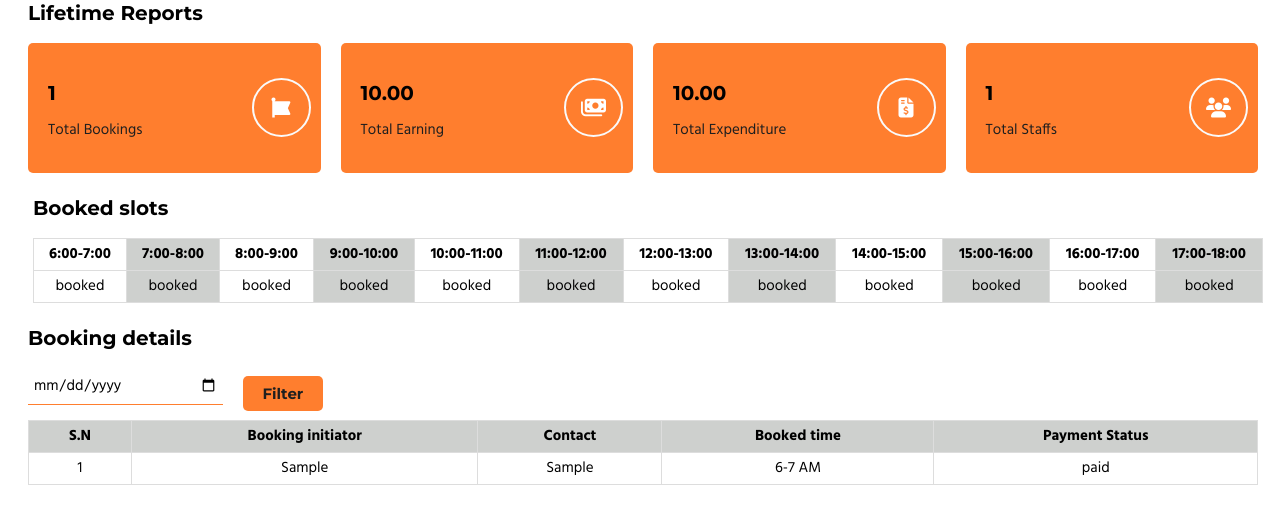
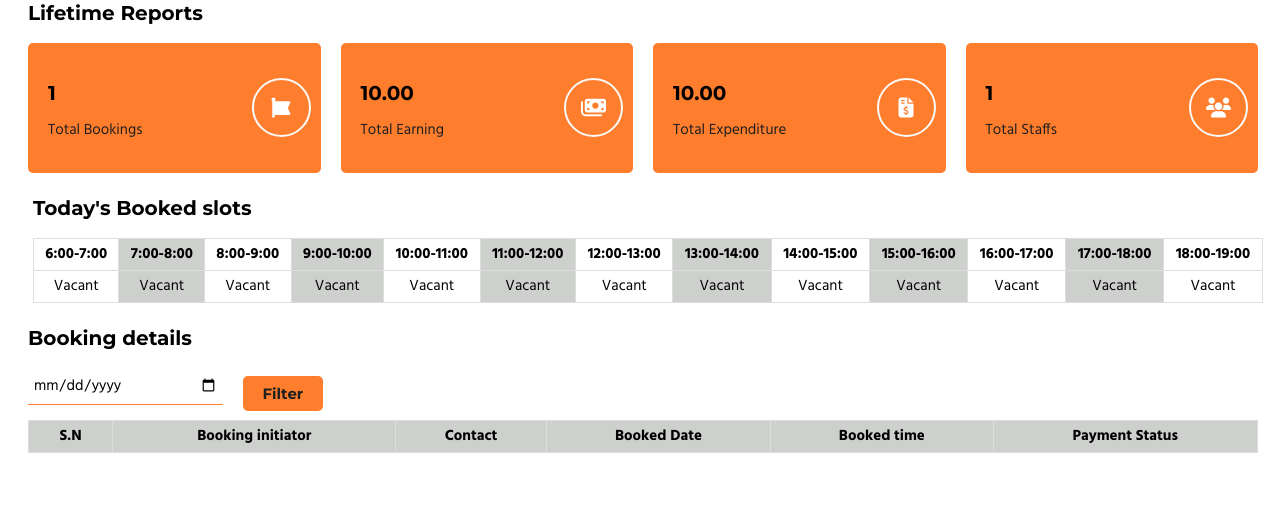
Before and after one commit to nischhal-hub/GoGoaGoal, a PHP site: page / in a window 1280 px wide. Shown: the part 175-699 px from the top of the page. Run offline with PHP 8.4, Linux system fonts and the light colour scheme; tables that the repository leaves empty hold one stand-in row (values such as "Sample post"); lists and menus that the app fills with data are empty; some libraries are stand-ins or nearby versions.

Commit message:
feat: add booked slots

```diff
--- a/global.css
+++ b/global.css
@@ -496,12 +496,6 @@ th {
   background-color: var(--secondary);
 }
 
-.greyGridTable th:hover {
-  background-color: var(--primary-transparent);
-}
-.greyGridTable td:hover {
-  background-color: var(--primary-transparent);
-}
 
 .reports {
   display: flex;
--- a/pages/dashboard.php
+++ b/pages/dashboard.php
@@ -1,30 +1,15 @@
 <?php
     $bookingListSql = "SELECT * FROM bookings";
-    $bookingSummarySql = "SELECT COUNT(*) FROM bookings";
-    $earningSummarySql = "SELECT SUM(amount) FROM checkout";
-    $expenditureSummarySql = "SELECT SUM(exp_amount) FROM expenditure";
-    $staffsSql = "SELECT COUNT(*) FROM staff";
+    $summaryQueries = [
+        "bookingSummarySql"=>"SELECT COUNT(*) FROM bookings",
+        "earningSummarySql"=>"SELECT SUM(amount) FROM checkout",
+        "expenditureSummarySql"=>"SELECT SUM(exp_amount) FROM expenditure",
+        "staffsSql"=>"SELECT COUNT(*) FROM staff"
+    ];
+    $currentDate = date("Y-m-d");
+    $bookedSlotQuery = "SELECT * FROM bookings WHERE booking_date = '$currentDate' ";
 
-    $summaryQueries = [
-        "SELECT COUNT(*) FROM bookings",
-        "SELECT SUM(amount) FROM checkout",
-        "SELECT SUM(exp_amount) FROM expenditure",
-        "SELECT COUNT(*) FROM staff"
-    ];
-    $resultArray = ["bookingSummarySql"=>0,"earningSummarySql"=>0,"expenditureSummarySql"=>0,"staffsSql"=>0];
-    $resultKeys = array_keys($resultArray);
-    $index = 0;
-    foreach ($summaryQueries as $key=>$query){
-        if($result = $conn->query($query)) {
-            $row = $result->fetch_assoc();
-            $resultArray[$resultKeys[$index]] = reset($row);
-        }
-        else{
-            echo 'Error:'.$conn->error.".<br>";
-        }
-        $index++;
-    }
-
+    // FOR FETCHING BOOKING LIST
     $result = $conn->query($bookingListSql);
     $bookings = [];
     $i = 0;
@@ -33,6 +18,29 @@
             $bookings[] = $row;
         }
     }
+
+    //FOR FETCHING SUMMARY LIST
+    $resultArray = ["bookingSummarySql"=>0,"earningSummarySql"=>0,"expenditureSummarySql"=>0,"staffsSql"=>0];
+    foreach ($summaryQueries as $key=>$query){
+        if($result = $conn->query($query)) {
+            $row = $result->fetch_assoc();
+            $resultArray[$key] = reset($row);
+        }
+        else{
+            echo 'Error:'.$conn->error.".<br>";
+        }
+    }
+
+    // FOR FETCHING BOOKED SLOTS
+    $result = $conn->query($bookedSlotQuery);
+    $bookings = [];
+    if($result->num_rows > 0) {
+        while($row = $result->fetch_assoc()) {
+            $bookings[] = $row;
+        }
+    }
+    $bookedSlots = array_column($bookings, 'booking_slot');
+
     $conn->close();
 ?>
 <section>
@@ -79,7 +87,7 @@
         </div>
     </div>
     <div class="slot-container">
-        <h3>Booked slots</h3>
+        <h3>Today's Booked slots</h3>
         <table class="greyGridTable">
             <tr>
                 <th>6:00-7:00</th>
@@ -94,20 +102,21 @@
                 <th>15:00-16:00</th>
                 <th>16:00-17:00</th>
                 <th>17:00-18:00</th>
+                <th>18:00-19:00</th>
             </tr>
             <tr>
-                <td>booked</td>
-                <td>booked</td>
-                <td>booked</td>
-                <td>booked</td>
-                <td>booked</td>
-                <td>booked</td>
-                <td>booked</td>
-                <td>booked</td>
-                <td>booked</td>
-                <td>booked</td>
-                <td>booked</td>
-                <td>booked</td>
+                <?php
+                    $timeArr = ['6-7 AM', '7-8 AM', '8-9 AM', '9-10 AM', '10-11 AM', '11-12 PM',
+                               '12-1 PM', '1-2 PM', '2-3 PM', '3-4 PM', '4-5 PM', '5-6 PM',
+                               '6-7 PM'];
+                    foreach ($timeArr as $time) {
+                        if(in_array($time, $bookedSlots)) {
+                            echo "<td style='font-weight: bold'><i class='fa-solid fa-fire fa-shake' style='color: var(--primary);'></i>&nbsp;Booked</td>";
+                        } else {
+                            echo "<td>Vacant</td>";
+                        }
+                    }
+                ?>
             </tr>
         </table>
     </div>
@@ -123,6 +132,7 @@
                 <th>S.N</th>
                 <th>Booking initiator</th>
                 <th>Contact</th>
+                <th>Booked Date</th>
                 <th>Booked time</th>
                 <th>Payment Status</th>
             </tr>
@@ -132,6 +142,7 @@
                 <td><?= $i ?></td>
                 <td><?= $booking['initiator'] ?></td>
                 <td><?= $booking['initiator_contact'] ?></td>
+                <td><?= $booking['booking_date'] ?></td>
                 <td><?= $booking['booking_slot'] ?></td>
                 <td><?= $booking['payment_status'] ?></td>
             </tr>
```
